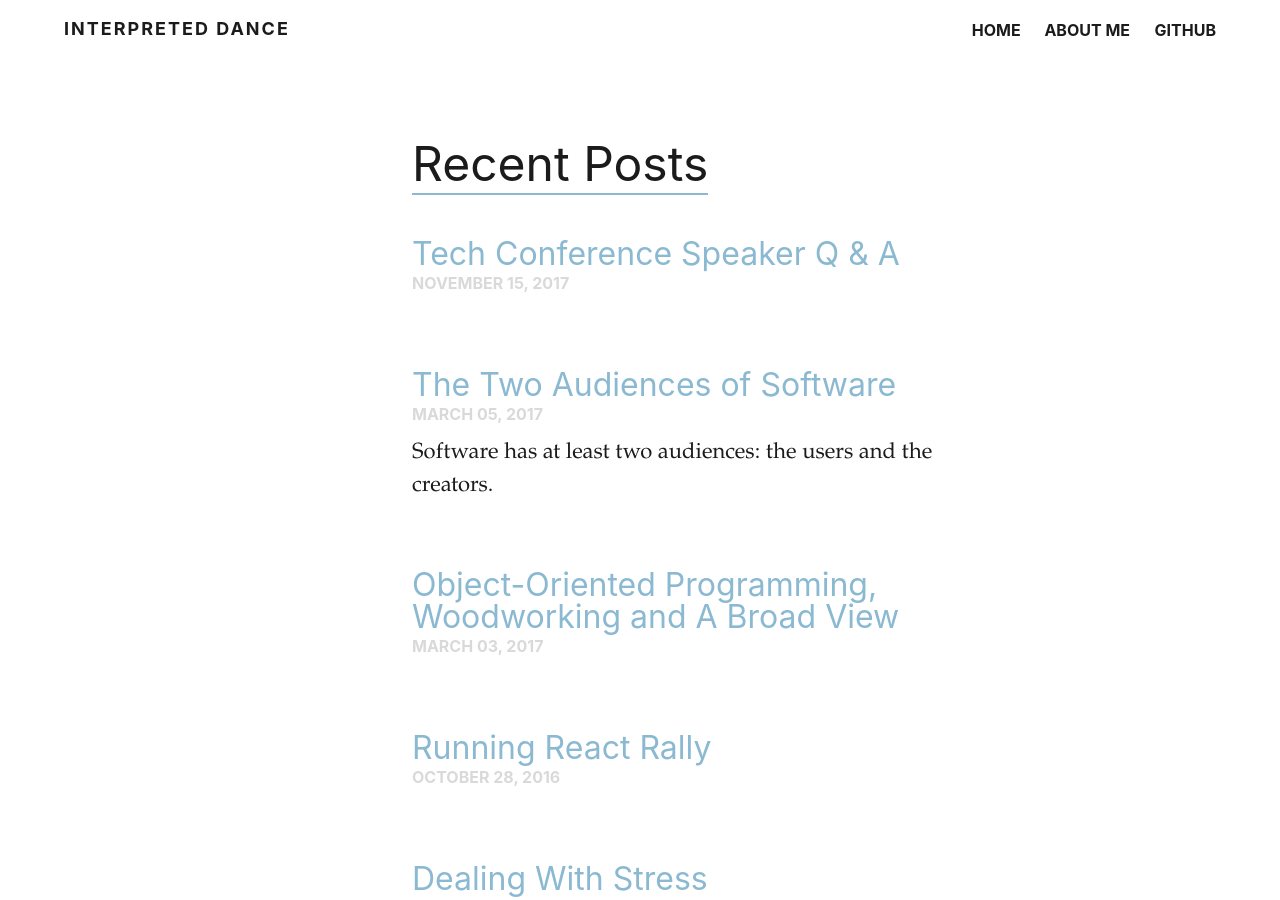
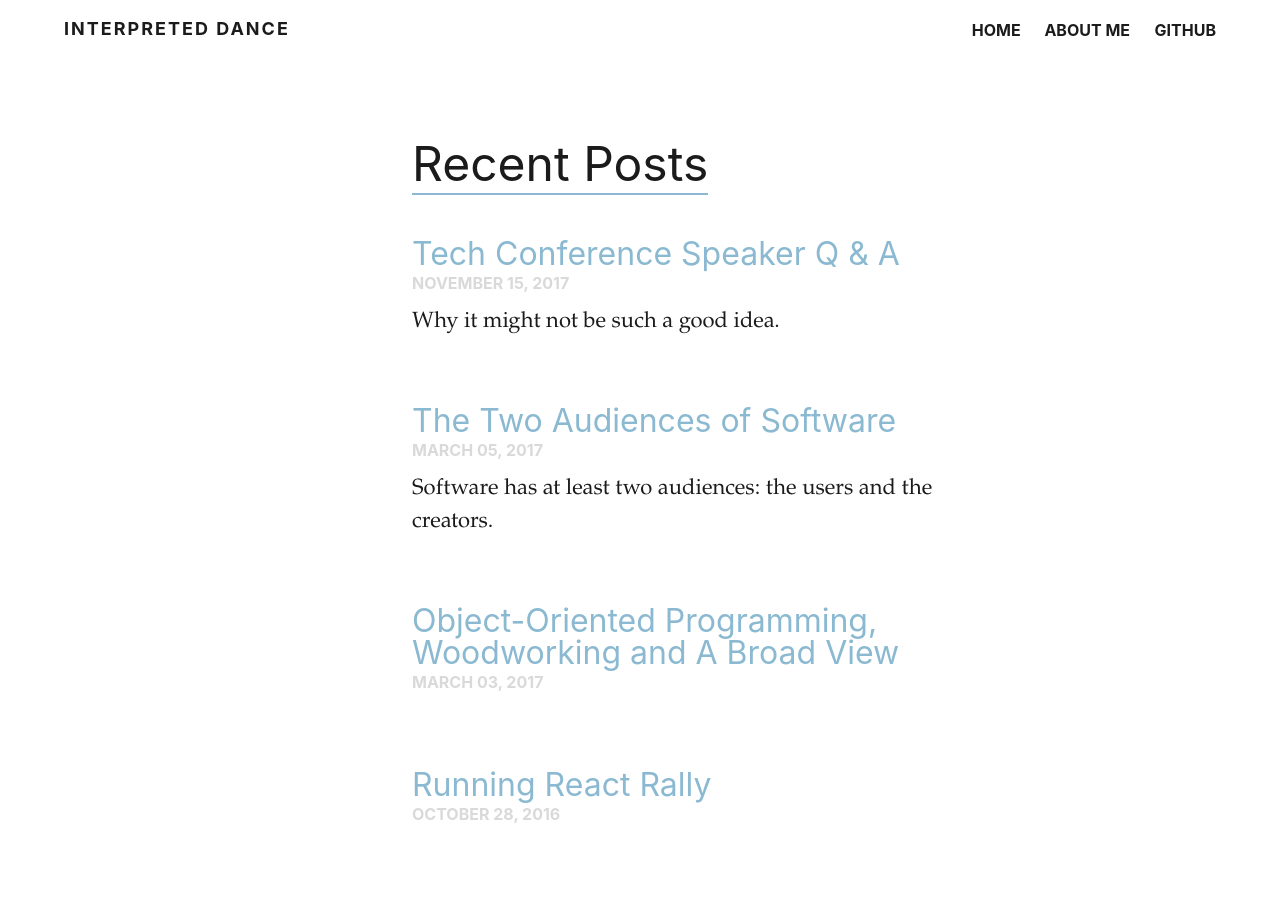
Before and after one commit to jergason/blorg, a Jekyll site: the page built from index.md, in a window 1280 px wide and 900 px high. Built offline with Jekyll 4.4.1, drawn with Linux system fonts in a browser that asks for light colours; Markdown is read by kramdown in place of the engine named in the settings.

Commit message:
tweak bio

```diff
--- a/_config.yml
+++ b/_config.yml
@@ -6,7 +6,7 @@
 
 authors:
   jamison:
-    bio: "Family and JavaScript programming and <a href=\"https://reactrally.com\">React Rally</a> and <a href=\"https://softskills.audio\">Soft Skills Engineering</a> and <a href=\"https://jsjabber.com\">JavaScript Jabber</a> and 🏋️ and 🏂 and computing and business and <a href=\"https://fivestack.computer\">Fivestack</a> and the Dunning-Kreuger effect."
+    bio: "Jamison cares about family and JavaScript programming and <a href=\"https://reactrally.com\">React Rally</a> and <a href=\"https://softskills.audio\">Soft Skills Engineering</a> and <a href=\"https://jsjabber.com\">JavaScript Jabber</a> and 🏋️ and 🏂 and computing and business and <a href=\"https://fivestack.computer\">Fivestack</a> and the Dunning-Kreuger effect. He is a real human bean who you can reach on twitter."
     display_name: Jamison Dance
     gravatar: 6b3da28d67c0c30048665399688f0fdc
     email: hi@jamison.dance
--- a/_includes/head-dark.html
+++ b/_includes/head-dark.html
@@ -1,3 +1,4 @@
+<!doctype html>
 <meta charset="utf-8">
 <meta name="google-site-verification" content="vj6Fq90uLdPa6sCwmjIPuk6CX2fXElLMAf2Fk8hc0DA" />
 <title>{% if page.title %}{{ page.title }} &#8211; {% endif %}{{ site.title }}</title>
--- a/_includes/head.html
+++ b/_includes/head.html
@@ -23,7 +23,7 @@
 
 
 <!-- For all browsers -->
-<link rel="stylesheet" href="{{ site.url }}/assets/css/i.css">
+<link rel="stylesheet" href="{{ site.url }}/css/i.css">
 
 <meta http-equiv="cleartype" content="on">
 
--- a/_posts/2017-11-15-tech-conference-q-and-a.md
+++ b/_posts/2017-11-15-tech-conference-q-and-a.md
@@ -1,10 +1,10 @@
 ---
 author: jamison
-layout: post-light-feature
+layout: post
 image:
         feature: "react-rally-2017-chalk.jpg"
 title: Tech Conference Speaker Q & A
-description: ""
+description: "Why it might not be such a good idea."
 ---
 
 A few months ago there was some chatter on Twitter about Q & A after tech conference talks. The original (well-intentioned) tweets were deleted, but my recollection of them was basically "speakers owe it to attendees to do Q & A. Refusing to do Q & A disrespects the audience."
```
